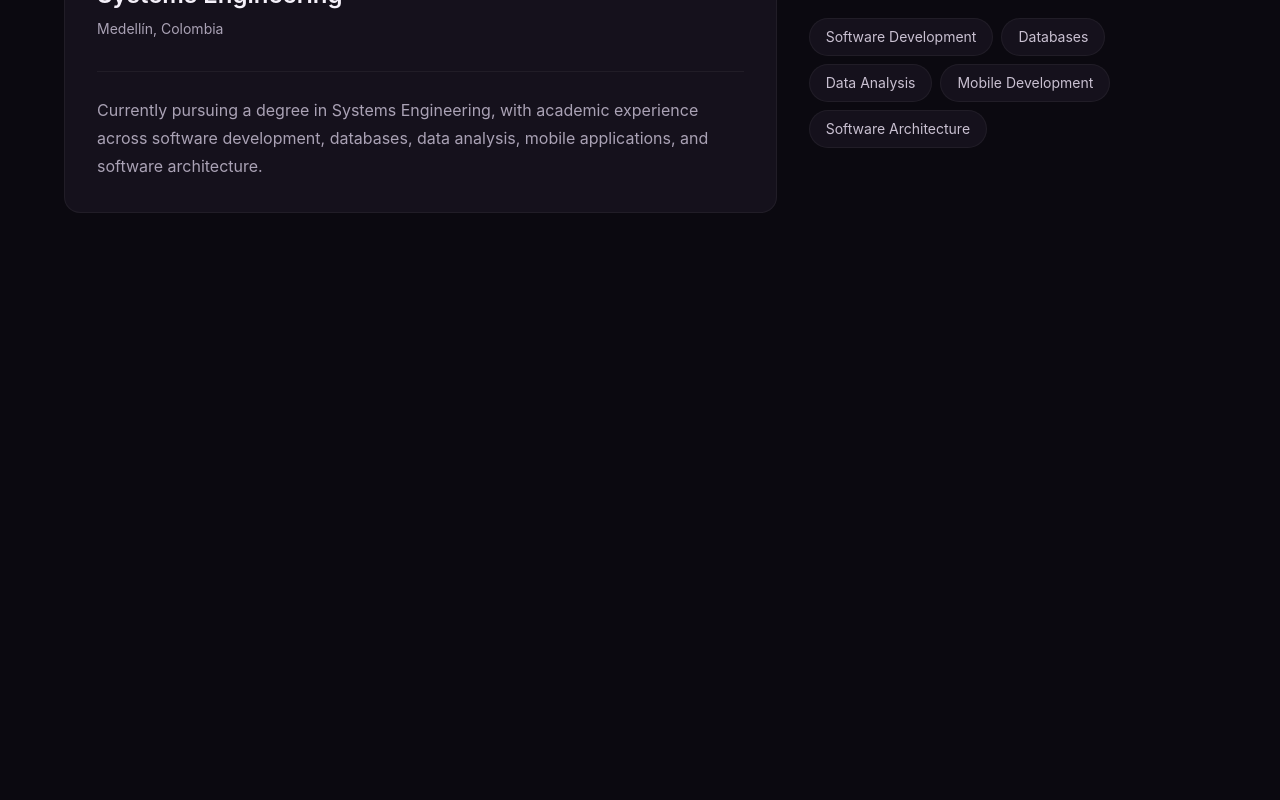
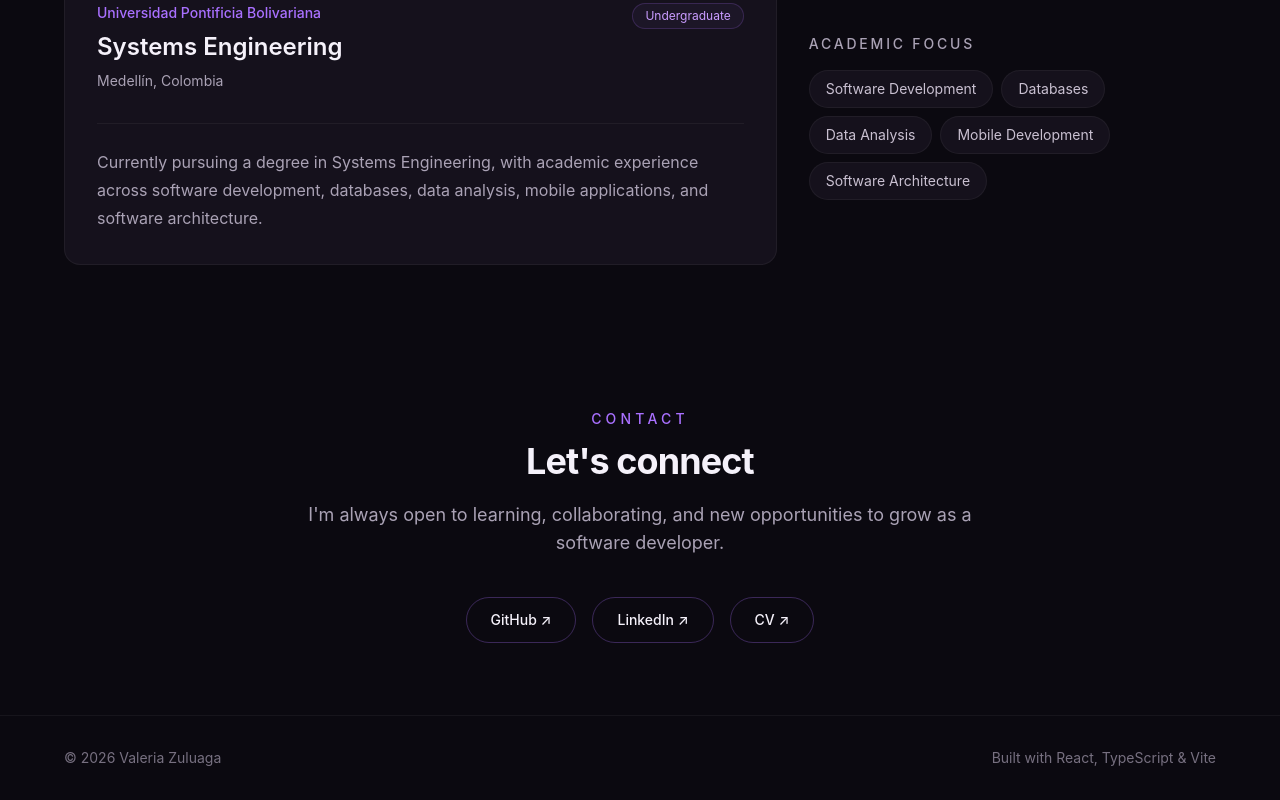
Before and after one commit to ValeriaZulu/portfolio, a React (Vite) app: page / in a window 1280 px wide. Shown: the part 3500-4300 px from the top of the page. Before the commit the page ends 3733 px from the top, so only its background shows below. Built offline with nearby package versions, Linux system fonts and the light colour scheme.

Commit message:
feat: complete portfolio home sections

```diff
--- a/src/App.tsx
+++ b/src/App.tsx
@@ -3,6 +3,8 @@ import Hero from './sections/Hero'
 import About from './sections/About'
 import ProjectsPreview from './sections/ProjectsPreview'
 import Education from './sections/Education'
+import Contact from './sections/Contact'
+import Footer from './components/Footer'
 
 function App() {
   return (
@@ -14,7 +16,9 @@ function App() {
         <About />
         <ProjectsPreview />
         <Education />
+        <Contact />
       </main>
+      <Footer />
     </>
   )
 }
--- /dev/null
+++ b/src/components/Footer.tsx
@@ -0,0 +1,17 @@
+function Footer() {
+    return (
+        <footer className="border-t border-white/5 px-6 py-8">
+            <div className="mx-auto flex max-w-6xl flex-col items-center justify-between gap-3 text-sm text-[#777080] sm:flex-row">
+                <p>
+                    © 2026 Valeria Zuluaga
+                </p>
+
+                <p>
+                    Built with React, TypeScript & Vite
+                </p>
+            </div>
+        </footer>
+    )
+}
+
+export default Footer
--- /dev/null
+++ b/src/sections/Contact.tsx
@@ -0,0 +1,56 @@
+function Contact() {
+    return (
+        <section
+            id="contact"
+            className="relative px-6 py-18 sm:py-18"
+        >
+            <div className="mx-auto max-w-4xl text-center">
+                {/* Section heading */}
+                <p className="mb-3 text-sm font-medium uppercase tracking-[0.3em] text-[#a970ff]">
+                    Contact
+                </p>
+
+                <h2 className="text-3xl font-bold tracking-tight text-[#f5f1fa] sm:text-4xl">
+                    Let's connect
+                </h2>
+
+                <p className="mx-auto mt-5 max-w-2xl text-base leading-7 text-[#aaa2b5] sm:text-lg">
+                    I'm always open to learning, collaborating, and new opportunities
+                    to grow as a software developer.
+                </p>
+
+                {/* Links */}
+                <div className="mt-10 flex flex-wrap justify-center gap-4">
+                    <a
+                        href="https://github.com/ValeriaZulu"
+                        target="_blank"
+                        rel="noreferrer"
+                        className="rounded-full border border-[#a970ff]/30 px-6 py-3 text-sm font-medium text-[#e7d7ff] transition-all duration-300 hover:border-[#a970ff] hover:bg-[#a970ff]/10 hover:text-[#c99cff]"
+                    >
+                        GitHub ↗
+                    </a>
+
+                    <a
+                        href="#"
+                        target="_blank"
+                        rel="noreferrer"
+                        className="rounded-full border border-[#a970ff]/30 px-6 py-3 text-sm font-medium text-[#e7d7ff] transition-all duration-300 hover:border-[#a970ff] hover:bg-[#a970ff]/10 hover:text-[#c99cff]"
+                    >
+                        LinkedIn ↗
+                    </a>
+
+                    <a
+                        href="#"
+                        target="_blank"
+                        rel="noreferrer"
+                        className="rounded-full border border-[#a970ff]/30 px-6 py-3 text-sm font-medium text-[#e7d7ff] transition-all duration-300 hover:border-[#a970ff] hover:bg-[#a970ff]/10 hover:text-[#c99cff]"
+                    >
+                        CV ↗
+                    </a>
+                </div>
+            </div>
+        </section>
+    )
+}
+
+export default Contact
--- a/src/sections/Education.tsx
+++ b/src/sections/Education.tsx
@@ -2,7 +2,7 @@ function Education() {
     return (
         <section
             id="education"
-            className="relative px-6 py-5 sm:py-5"
+            className="relative px-6 py-18 sm:py-18"
         >
             <div className="mx-auto max-w-6xl">
                 {/* Section heading */}
```
